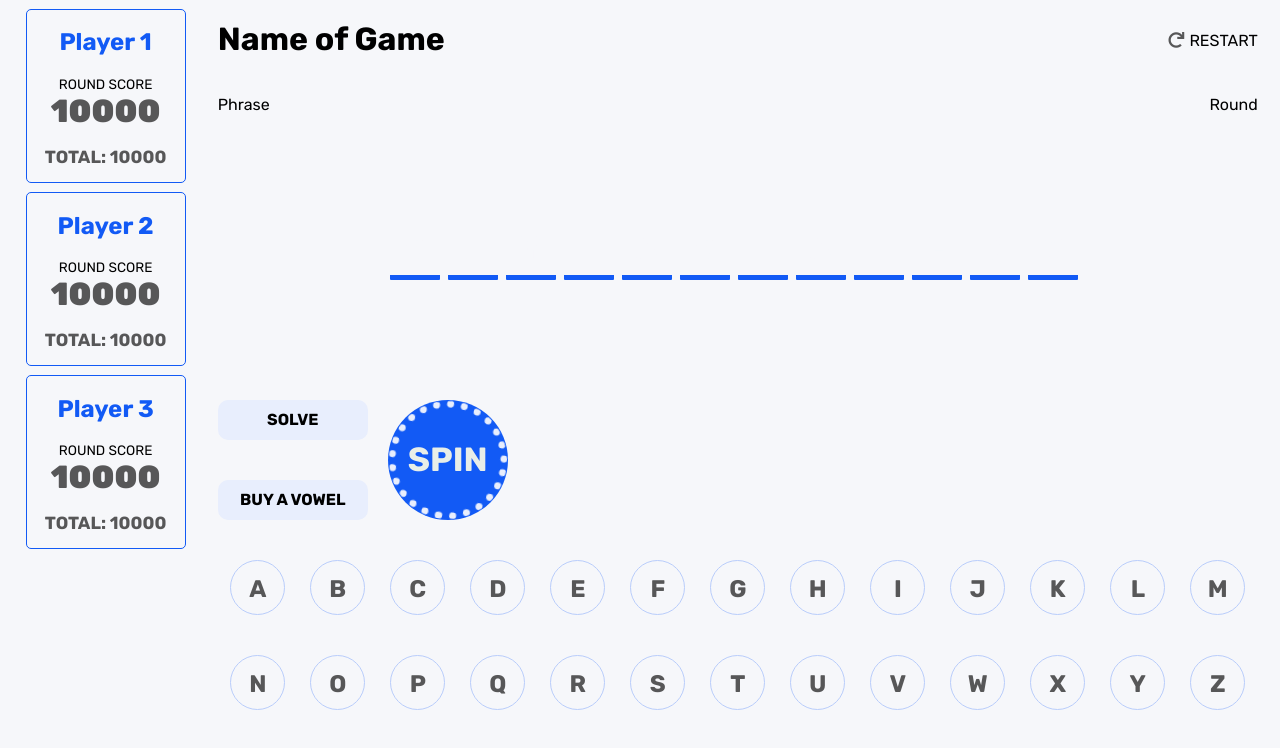
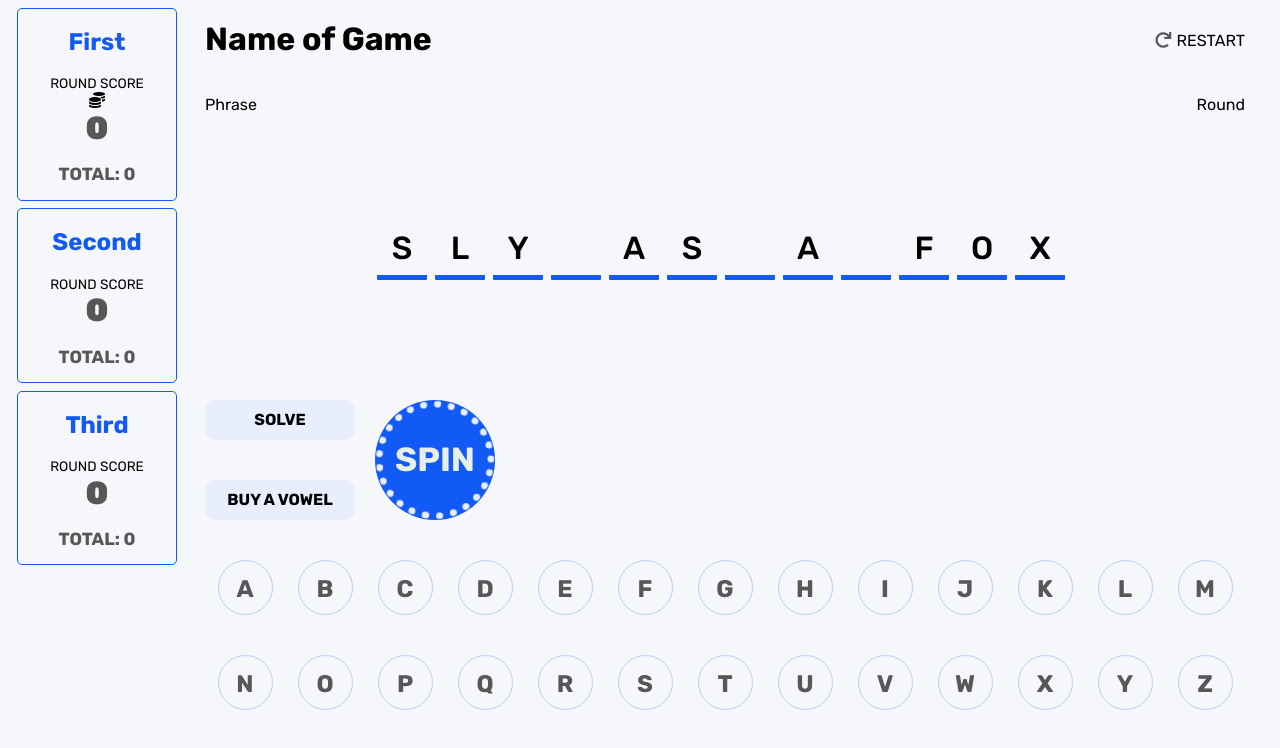
Before and after one commit to hillstew/treasure-time, a website: page index.html in a window 1280 px wide. Both pictures are taken after a click on the button "Start New Game". Drawn offline with nearby package versions, Linux system fonts and the light colour scheme.

Commit message:
Update player score and name to dom

```diff
--- a/class/Game.js
+++ b/class/Game.js
@@ -11,6 +11,7 @@ class Game {
   start() {
     const namesArray = domUpdates.getPlayerNames();
     domUpdates.hideStartScreen();
+    domUpdates.displayPlayerNames(namesArray);
     this.createWheel();
     this.createPlayers(namesArray);
     this.createPuzzles();
@@ -55,12 +56,13 @@ class Game {
 
   intakeGuess(userGuess) {
     if (this.currentPuzzle.validateGuess(userGuess)) {
-      this.players[this.playersTurnIndex].updateScore(this.currentWheel.currentElement)
+      this.players[this.playersTurnIndex].updateScore(this.currentWheel.currentElement);
     } else if (this.playersTurnIndex < (this.players.length - 1)) {
-      this.playersTurnIndex++
+      this.playersTurnIndex++;
     } else {
       this.playersTurnIndex = 0;
     }
+    domUpdates.enableElement('.js-spin-btn');
   }
 }
 
--- a/class/Player.js
+++ b/class/Player.js
@@ -7,6 +7,7 @@ class Player {
 
   updateScore(elementValue) {
     this.currentScore += elementValue;
+    domUpdates.displayUpdatedScore(this.currentScore, this.name);
   }
 }
 
--- a/class/Puzzle.js
+++ b/class/Puzzle.js
@@ -16,6 +16,7 @@ class Puzzle {
   }
 }
 
+
 class BonusPuzzle extends Puzzle {
   constructor() {
     super();
--- a/domUpdates.js
+++ b/domUpdates.js
@@ -11,6 +11,7 @@ const domUpdates = {
       $('.js-player3').val()
     ];
   },
+
   displayPuzzle(answer, category) {
     $('.js-category').text(category)
     let puzzleSection = $('.js-puzzle-section')
@@ -18,11 +19,33 @@ const domUpdates = {
       puzzleSection.append(`<p>${character}</p>`)
     })
   },
+
   displaySpunElement(element) {
-    $('.js-user-instructions').append(`<p>You turned towards a treasure trove of ${element}</p>`)
+    $('.js-user-instructions').text(`You turned towards a treasure trove of ${element}`);
   },
+
   disableElement(nameOfClass) {
     $(`${nameOfClass}`).prop('disabled', true);
+    $(`${nameOfClass}`).css('background-color', 'tomato');
+  },
+
+  enableElement(nameOfClass) {
+    $(`${nameOfClass}`).prop('disabled', false);
+    $(`${nameOfClass}`).css('background-color', '#125af5');
+  },
+
+  displayUpdatedScore(score, playerName) {
+    let targetCard = $(`article:contains(${playerName})`);
+    targetCard.find('.js-round-score-num').text(score);
+  },
+
+  displayPlayerNames(names) {
+    let targetCards = $('article:contains(Player)');
+    let index = 0;
+    targetCards.each(function() {
+      $(this).find('h2').text(names[index]);
+      index++;
+    });
   }
 }
 
--- a/index.html
+++ b/index.html
@@ -1,3 +1,4 @@
+<!DOCTYPE html>
 <html lang="en">
   <head>
     <meta charset="UTF-8" />
@@ -30,30 +31,31 @@
         <h2>Player 1</h2>
         <div>
           <p class="round-score">Round Score</p>
-          <p class="js-round-score-num">10000</p>
+          <i class="fas fa-coins"></i>
+          <p class="js-round-score-num">0</p>
         </div>
         <div>
-          <p class="grand-score">Total: 10000</p>
+          <p class="grand-score">Total: 0</p>
         </div>
       </article>
       <article class="js-player-card">
         <h2>Player 2</h2>
         <div>
           <p class="round-score">Round Score</p>
-          <p class="js-round-score-num">10000</p>
+          <p class="js-round-score-num">0</p>
         </div>
         <div>
-          <p class="grand-score">Total: 10000</p>
+          <p class="grand-score">Total: 0</p>
         </div>
       </article>
       <article class="js-player-card">
         <h2>Player 3</h2>
         <div>
           <p class="round-score">Round Score</p>
-          <p class="js-round-score-num">10000</p>
+          <p class="js-round-score-num">0</p>
         </div>
         <div>
-          <p class="grand-score">Total: 10000</p>
+          <p class="grand-score">Total: 0</p>
         </div>
       </article>
     </aside>
@@ -69,16 +71,16 @@
       <section class="puzzle-section js-puzzle-section">
         <!-- where puzzle letters live, created in js -->
       </section>
-      <section class="button-section">
+      <section class="user-section">
         <div class="actions-btns">
           <button class="js-solve-btn">Solve</button>
           <button class="js-vowel-btn">Buy a Vowel</button>
         </div>
-        <!-- <div class="spin-btn-div"> -->
         <button class="js-spin-btn spin">Spin</button>
-        <!-- </div> -->
+        <section class="js-user-instructions">
+            <!-- user instructions -->
         </section>
-      <section>
+      </section>
       <section class="letters-section">
         <p class="vowel js-letters">A</p>
         <p class="consonant js-letters">B</p>
@@ -107,10 +109,6 @@
         <p class="consonant js-letters">Y</p>
         <p class="consonant js-letters">Z</p>
       </section>
-        <section class="js-user-instructions">
-          <!-- user instructions -->
-        </section>
-      </section>
     </main>
   </body>
   <script type="text/javascript" src="dataset.js"></script>
--- a/style.css
+++ b/style.css
@@ -5,7 +5,6 @@
 }
 
 body {
-  padding-left: 2%;
   background-color: #f6f7fa;
   display: grid;
   grid-template-columns: 170px 1fr;
@@ -14,6 +13,10 @@ body {
 
 main {
   margin: 0 auto;
+}
+
+aside {
+  padding-left: 10%;
 }
 
 .blue-bright {
@@ -101,7 +104,7 @@ main {
 .puzzle-section p {
   border-bottom: 5px solid #125af5;
   border-radius: 1px;
-  color: #f6f7fa;
+  /*color: #f6f7fa;*/
   font-size: 2rem;
   font-weight: 500;
   height: 50px;
@@ -120,7 +123,7 @@ main {
   display: grid;
 }
 
-.button-section {
+.user-section {
   display: flex;
 }
 
```
Lines whose indentation alone changed are shown as unchanged.
